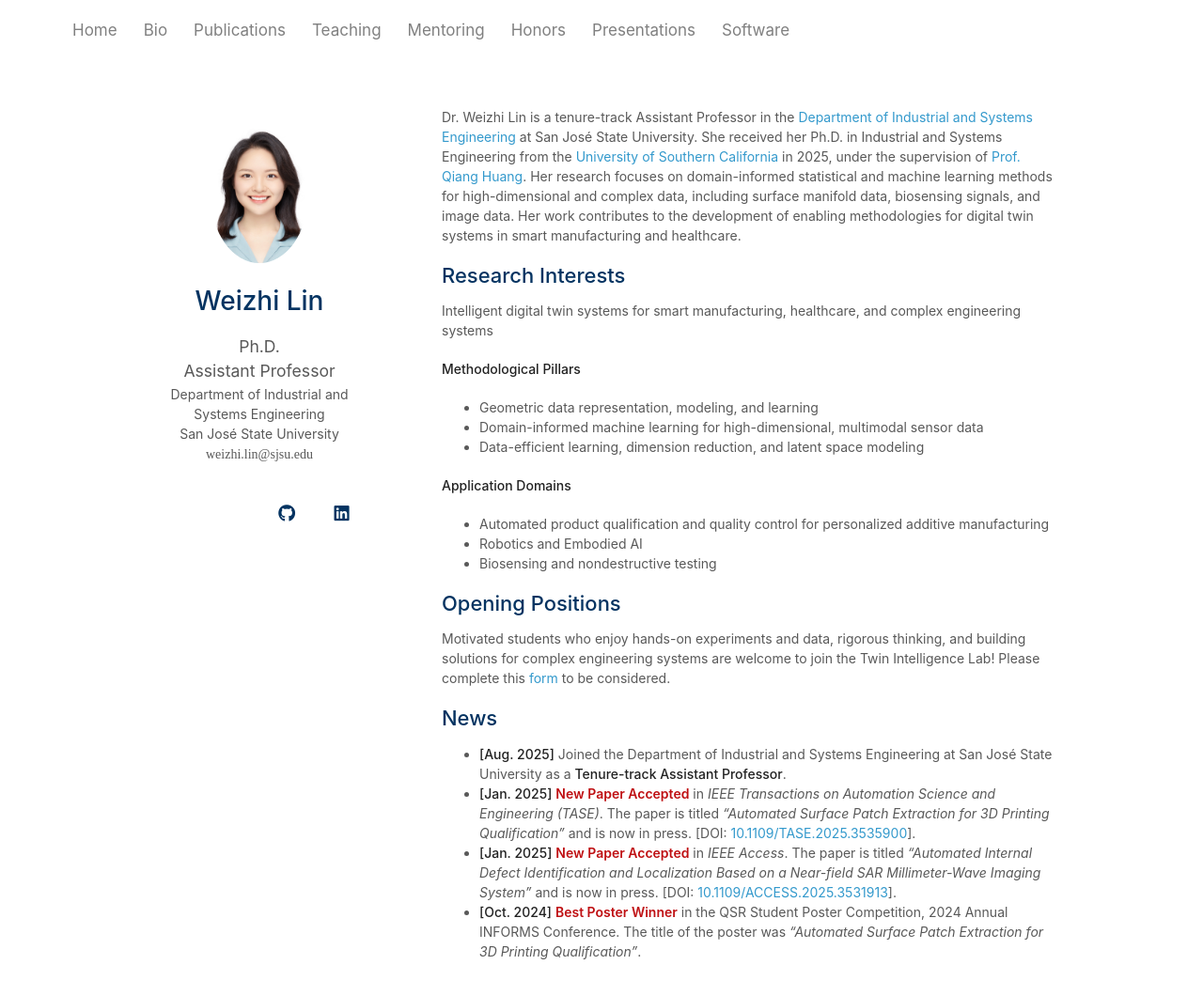
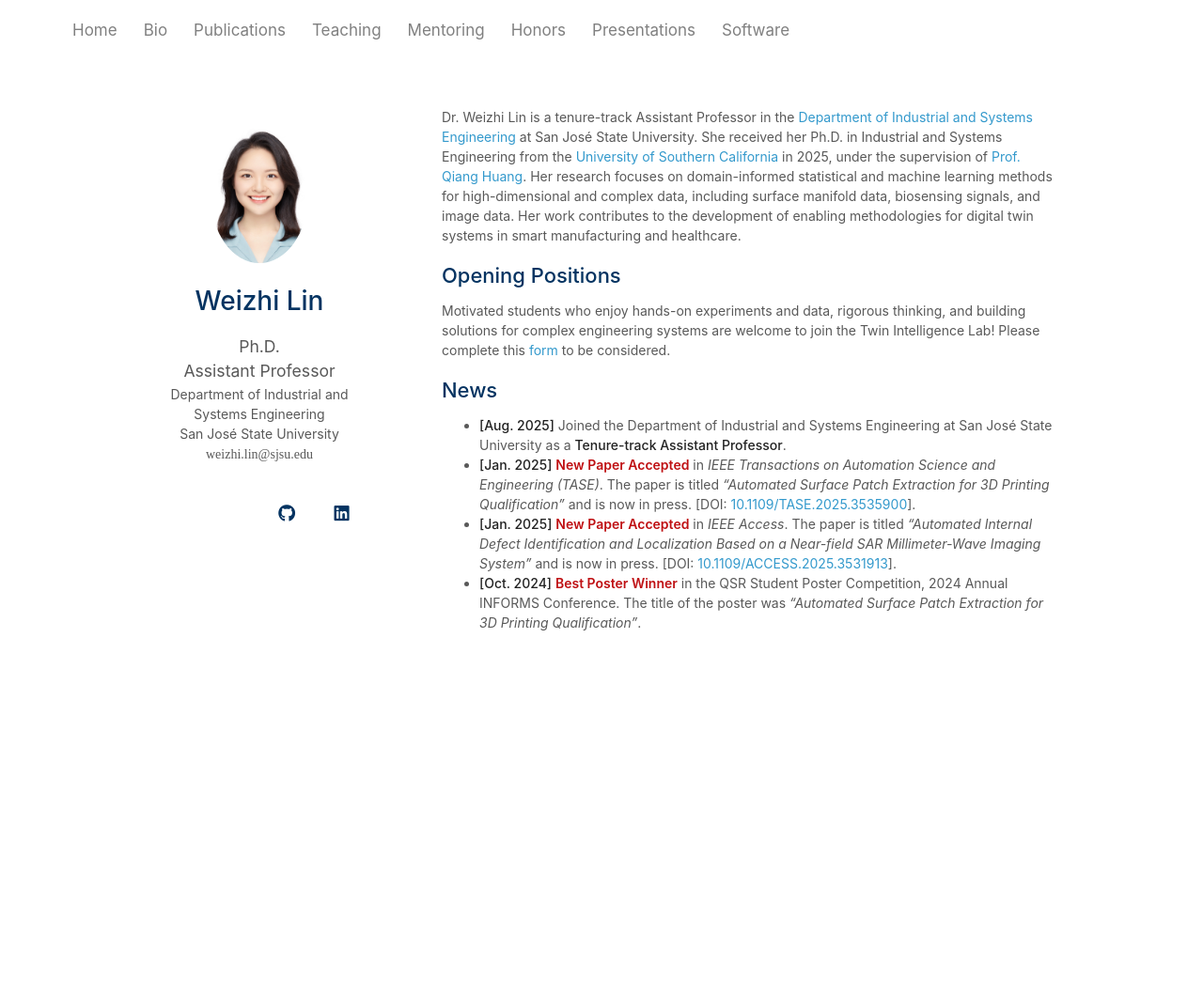
Before and after one commit to weizhi-lin/weizhi-lin.github.io, a Jekyll site: the page built from index.md, in a window 1280 px wide and 1114 px high. Shown: the top 1060 px of the window at 94% size. Built offline with Jekyll 4.4.1, drawn with Linux system fonts in a browser that asks for light colours; a style sheet for code colours, icons or effects is not loaded.

Commit message:
Remove research interests from index.md
Removed research interests section and related details.

```diff
--- a/index.md
+++ b/index.md
@@ -4,19 +4,6 @@ layout: homepage
 
 Dr. Weizhi Lin is a tenure-track Assistant Professor in the [Department of Industrial and Systems Engineering](https://www.sjsu.edu/ise/) at San José State University. She received her Ph.D. in Industrial and Systems Engineering from the [University of Southern California](https://ise.usc.edu/) in 2025, under the supervision of [Prof. Qiang Huang](https://huanglab.usc.edu/). Her research focuses on domain-informed statistical and machine learning methods for high-dimensional and complex data, including surface manifold data, biosensing signals, and image data. Her work contributes to the development of enabling methodologies for digital twin systems in smart manufacturing and healthcare.
 
-## Research Interests
-
-Intelligent digital twin systems for smart manufacturing, healthcare, and complex engineering systems
-
-**Methodological Pillars**
-- Geometric data representation, modeling, and learning
-- Domain-informed machine learning for high-dimensional, multimodal sensor data
-- Data-efficient learning, dimension reduction, and latent space modeling
-
-**Application Domains**
-- Automated product qualification and quality control for personalized additive manufacturing
-- Robotics and Embodied AI
-- Biosensing and nondestructive testing
 
 ## Opening Positions
 
```
